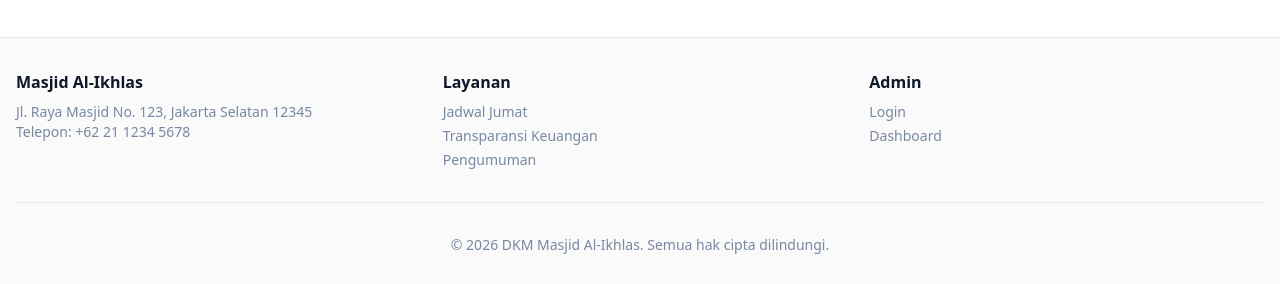
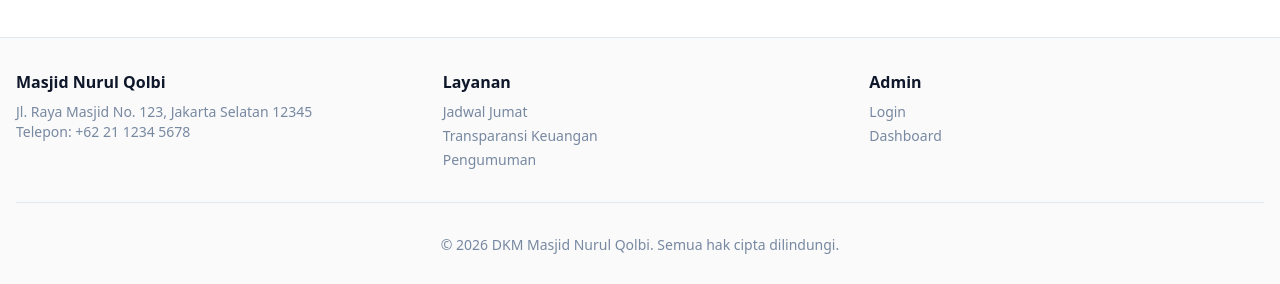
Before and after one commit to bensu89/Masjid-NQ, a Next.js app: page / in a window 1280 px wide. Shown: the part 892-1176 px from the top of the page. Built offline with nearby package versions, Linux system fonts and the light colour scheme.

Commit message:
Update: Masjid Nurul Qolbi

```diff
--- a/src/app/pengumuman/[id]/page.tsx
+++ b/src/app/pengumuman/[id]/page.tsx
@@ -6,7 +6,7 @@ export default function PengumumanDetailPage({ params }: { params: { id: string
   const mockData: Record<string, any> = {
     "1": { title: "Pengajian Rutin Malam Jumat", date: "1 Sep 2026", content: "Bapak-bapak dan Ibu-ibu jamaah yang dirahmati Allah. Kami mengundang seluruh jamaah untuk menghadiri pengajian rutin yang diadakan setiap malam Jumat setelah Isya. Pengajian akan diisi oleh Ustadz Muhammad Hidayat dengan tema 'Tafsir Al-Quran Surat Yusuf'. Mari kita tingkatkan ilmu agama kita bersama." },
     "2": { title: "Renovasi Toilet Masjid", date: "8 Sep 2026", content: "Assalamualaikum warahmatullahi wabarakatuh. Kami informasikan bahwa toilet masjid bagian barat akan direnovasi mulai tanggal 15 September 2026. Selama renovasi, jamaah dapat menggunakan toilet bagian timur. Mohon maaf atas ketidaknyamanannya." },
-    "3": { title: "Pendaftaran Kelas Tahfidz Anak", date: "5 Sep 2026", content: "Alhamdulillah, Masjid Al-Ikhlas membuka pendaftaran kelas Tahfidz untuk anak-anak usia 7-12 tahun. Kelas akan dimulai pada 1 Oktober 2026 setiap hari Sabtu dan Minggu pukul 08:00-10:00 WIB. Pendaftaran dibuka hingga 25 September 2026." },
+    "3": { title: "Pendaftaran Kelas Tahfidz Anak", date: "5 Sep 2026", content: "Alhamdulillah, Masjid Nurul Qolbi membuka pendaftaran kelas Tahfidz untuk anak-anak usia 7-12 tahun. Kelas akan dimulai pada 1 Oktober 2026 setiap hari Sabtu dan Minggu pukul 08:00-10:00 WIB. Pendaftaran dibuka hingga 25 September 2026." },
   };
 
   const peng = mockData[params.id];
--- a/src/components/layout/AdminHeader.tsx
+++ b/src/components/layout/AdminHeader.tsx
@@ -9,7 +9,7 @@ export const AdminHeader = () => {
         <div className="flex items-center space-x-2">
           <UserCircle className="w-8 h-8 text-primary" />
           <div className="space-y-1">
-            <p className="font-semibold text-foreground">Masjid Al‑Ikhlas</p>
+            <p className="font-semibold text-foreground">Masjid Nurul Qolbi</p>
             <p className="text-sm text-muted-foreground">Panel Admin</p>
           </div>
         </div>
--- a/src/components/layout/Footer.tsx
+++ b/src/components/layout/Footer.tsx
@@ -4,7 +4,7 @@ export function Footer() {
       <div className="max-w-7xl mx-auto px-4">
         <div className="grid md:grid-cols-3 gap-8 mb-8">
           <div>
-            <h3 className="font-semibold mb-2">Masjid Al‑Ikhlas</h3>
+            <h3 className="font-semibold mb-2">Masjid Nurul Qolbi</h3>
             <p className="text-sm text-muted-foreground">Jl. Raya Masjid No. 123, Jakarta Selatan 12345</p>
             <p className="text-sm text-muted-foreground">Telepon: +62 21 1234 5678</p>
           </div>
@@ -26,7 +26,7 @@ export function Footer() {
         </div>
 
         <div className="border-t pt-8 text-center text-sm text-muted-foreground">
-          <p>&copy; {new Date().getFullYear()} DKM Masjid Al‑Ikhlas. Semua hak cipta dilindungi.</p>
+          <p>&copy; {new Date().getFullYear()} DKM Masjid Nurul Qolbi. Semua hak cipta dilindungi.</p>
         </div>
       </div>
     </footer>
--- a/src/data/mock.ts
+++ b/src/data/mock.ts
@@ -1,5 +1,5 @@
 export const mosque = {
-  name: "Masjid Al-Ikhlas",
+  name: "Masjid Nurul Qolbi",
   address: "Jl. Raya Masjid No. 123, Jakarta Selatan 12345",
   phone: "+62 21 1234 5678",
 };
@@ -13,7 +13,7 @@ export const jadwalList = [
 export const pengumumanList = [
   { id: "1", title: "Pengajian Rutin Malam Jumat", date: "1 Sep 2026", status: "active", content: "Bapak-bapak dan Ibu-ibu jamaah yang dirahmati Allah. Kami mengundang seluruh jamaah untuk menghadiri pengajian rutin yang diadakan setiap malam Jumat setelah Isya." },
   { id: "2", title: "Renovasi Toilet Masjid", date: "8 Sep 2026", status: "active", content: "Kami informasikan bahwa toilet masjid bagian barat akan direnovasi mulai tanggal 15 September 2026." },
-  { id: "3", title: "Pendaftaran Kelas Tahfidz Anak", date: "5 Sep 2026", status: "active", content: "Masjid Al-Ikhlas membuka pendaftaran kelas Tahfidz untuk anak-anak usia 7-12 tahun." },
+  { id: "3", title: "Pendaftaran Kelas Tahfidz Anak", date: "5 Sep 2026", status: "active", content: "Masjid Nurul Qolbi membuka pendaftaran kelas Tahfidz untuk anak-anak usia 7-12 tahun." },
 ];
 
 export const pemasukanList = [
```
